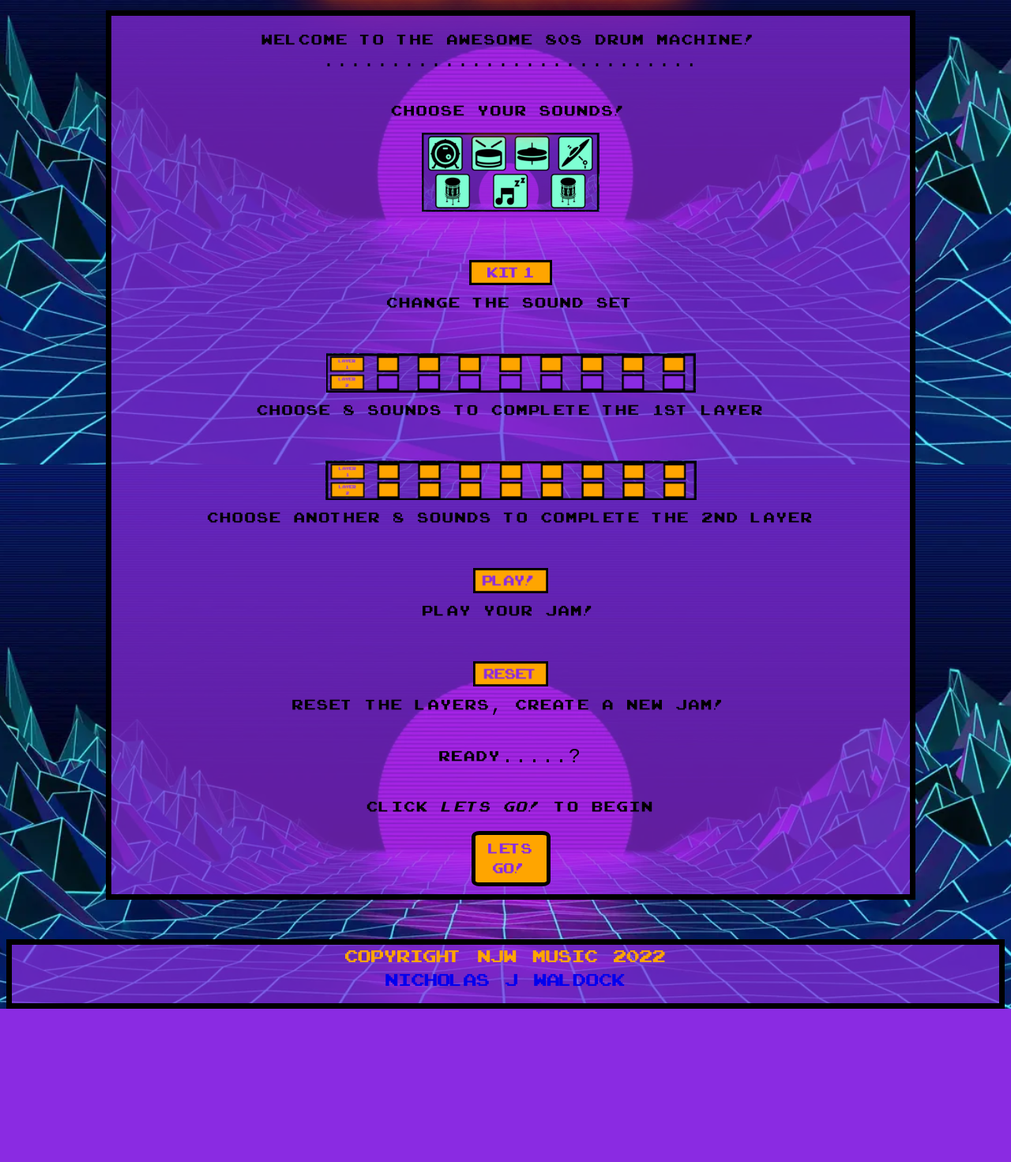
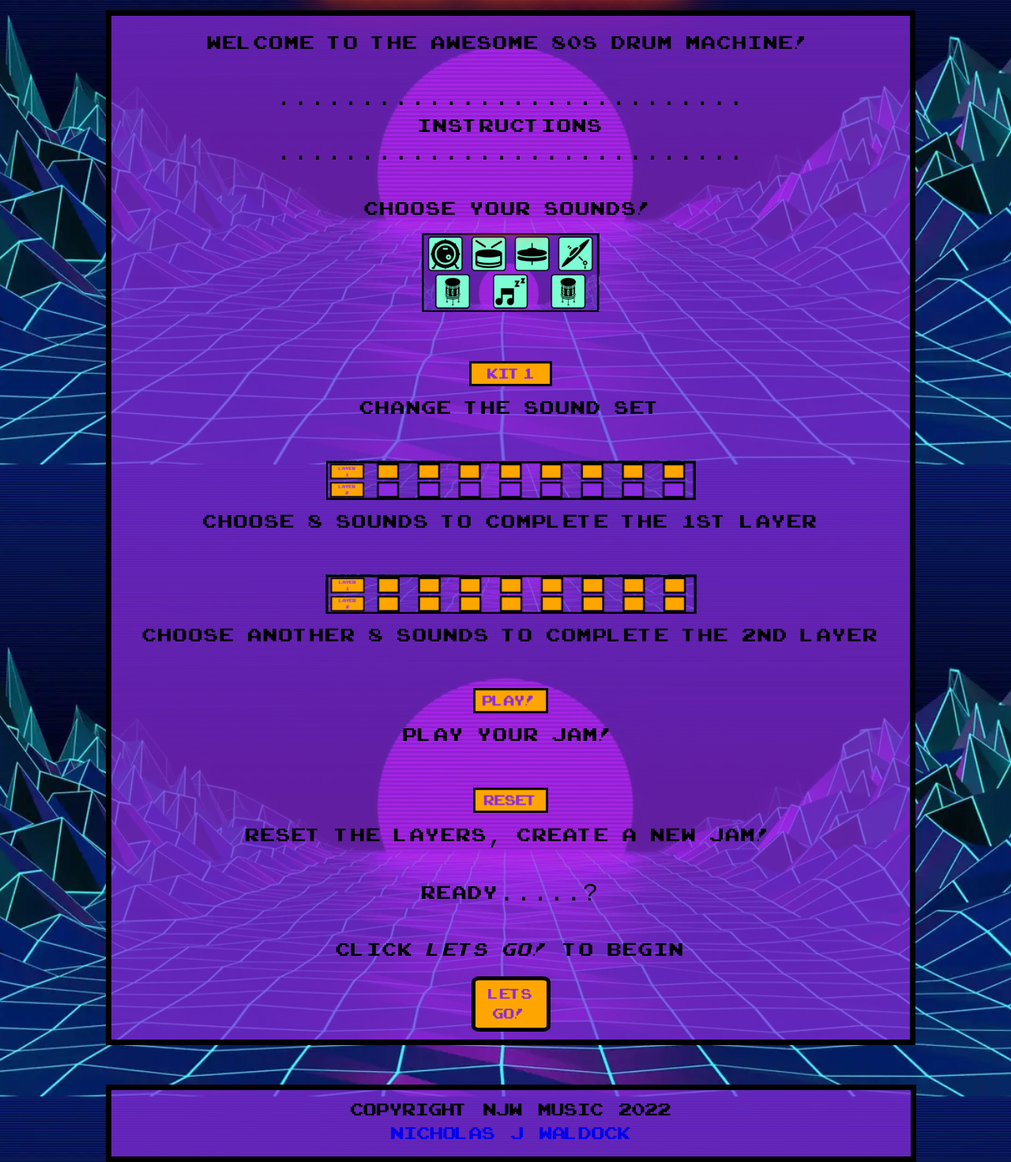
Before and after one commit to NickWaldock/Awesome-80s, a plain HTML site: page index.html in a window 1280 px wide. Shown: the part 212-1683 px from the top of the page at 79% size. Before the commit the page ends 1489 px from the top, so only its background shows below. Drawn offline with Linux system fonts and the light colour scheme.

Commit message:
tidy up css on instructions and footer

```diff
--- a/assets/css/style.css
+++ b/assets/css/style.css
@@ -88,11 +88,15 @@ body {
     height: auto;
     width: 100%;
     text-align: center;
+
+    /* Ref Code:
+    https://webcode.tools/generators/css */
     animation: scaleIn 2s linear 0s 1 normal forwards;
 
 }
+
 /* Ref Code:
-https://webcode.tools/generators/css/keyframe-animation*/
+https://webcode.tools/generators/css/keyframe-animation */
 @keyframes scaleIn {
 	0% {
 		transform: scale(0);
@@ -118,7 +122,7 @@ https://webcode.tools/generators/css/keyframe-animation*/
     font-family: 'arcade', monospace;
     word-spacing: 10px;
     letter-spacing: 2px;
-    font-size: 25px;
+    font-size: 2em;
     margin: 0;
     padding: 10px;
 
@@ -307,11 +311,12 @@ https://webcode.tools/generators/css/keyframe-animation*/
 
 /* Footer */
 .footer {
-    grid-column: 1 / 4;
+    grid-column: 2 / 3;
     grid-row-start: 8;
     background-color: rgba(138, 43, 226, 0.7);
     border: solid 7px black;
     height: 100%;
+    width: 100%;
     align-self: end;
     text-align: center;
     font-family: 'arcade', monospace;
@@ -321,8 +326,9 @@ https://webcode.tools/generators/css/keyframe-animation*/
 .footer-text {
     font-family: 'arcade', monospace;
     font-size: 30px;
-    color: orange;
+    color: black;
     word-spacing: 1rem;
+    padding-top: 10px;
 
 }
 
@@ -332,13 +338,13 @@ https://webcode.tools/generators/css/keyframe-animation*/
 }
 
 .footer-text a:visited {
-    color: orange;
+    color: black;
     text-decoration: none;
 
 }
 
 .footer-text a:hover {
-    color: red;
+    color: orange;
     text-decoration: none;
 
 }
--- a/index.html
+++ b/index.html
@@ -22,6 +22,11 @@
                 <ul class="instructions">
                     <li>
                         Welcome to the Awesome 80s Drum Machine!
+                    </li>
+                    <li>
+                        ............................
+                        <br>
+                        Instructions
                         <br>
                         ............................
                     </li>
```
